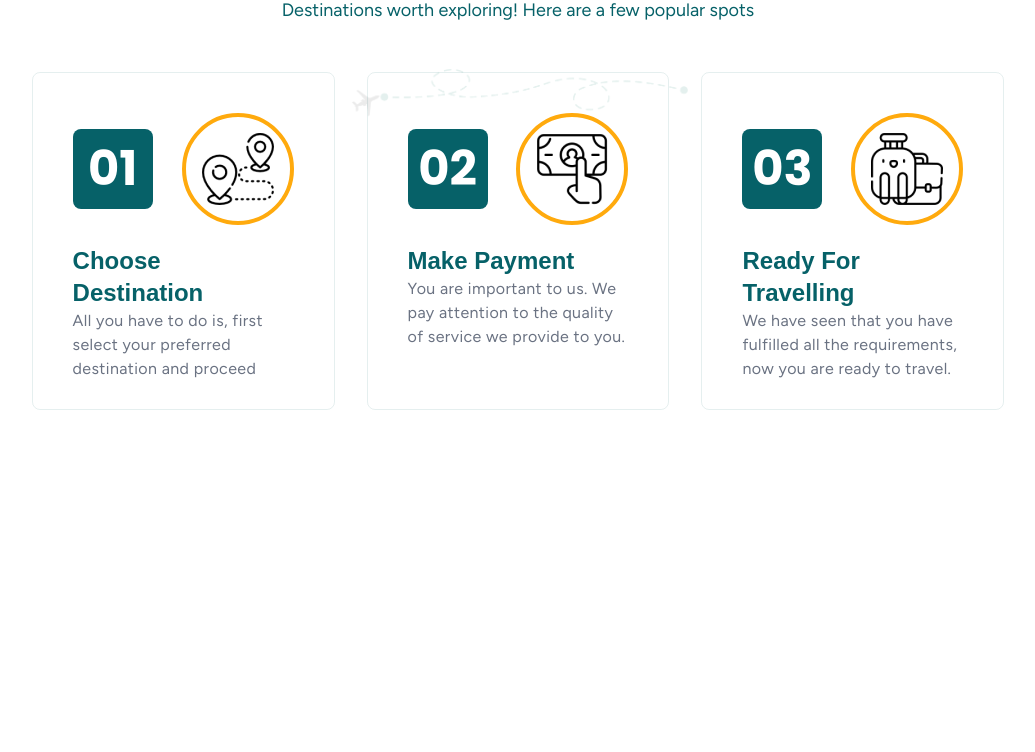
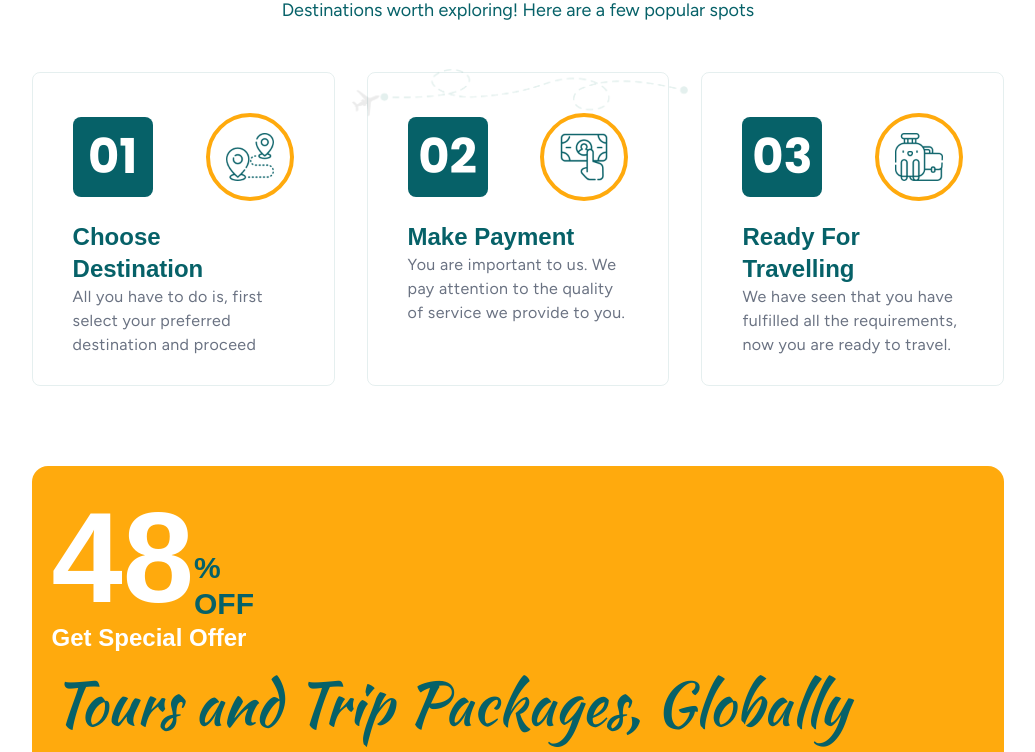
Before and after one commit to Jisap/traveller-website, a React (Vite) app: page / in a window 1280 px wide. Shown: the part 2000-2752 px from the top of the page, without its empty margins (122-1157 px from the left). Before the commit the page ends 2618 px from the top, so only its background shows below. Built offline with nearby package versions, Linux system fonts and the light colour scheme; a web font is replaced by a local one.

Commit message:
feat: Add BookingSteps component with a special offer banner and foundational global styles including themes, fonts, and animations.

```diff
--- a/src/Components/Index/BookingSteps/BookingSteps.jsx
+++ b/src/Components/Index/BookingSteps/BookingSteps.jsx
@@ -53,6 +53,7 @@ const BookingSteps = () => {
         <div className="pb-20">
           <div className="grid grid-cols-1 md:grid-cols-2 lg:grid-cols-3 gap-8">
             {stepsData.map((step) => (
+              // steps cards
               <div key={step.id} className="steps-card p-10 pb-7 hover:shadow-xl border border-secondary/10 rounded-lg hover:translate-y-2 transition-all duration-300">
                 <div className="flex justify-between items-center gap-3">
                   <span className="text-5xl font-bold bg-secondary w-20 h-20 rounded-lg flex items-center justify-center text-white">
@@ -77,6 +78,36 @@ const BookingSteps = () => {
             ))}
           </div>
         </div>
+
+        <div className="SpecialOfferBanner bg-yellow flex flex-wrap items-center justify-center lg:justify-between text-center lg:text-start px-5 py-7 rounded-2xl">
+          <div className="flex items-end">
+            <h1 className="text-9xl font-bold text-white ">
+              48
+            </h1>
+
+            <div className="text-3xl font-extrabold text-secondary">
+              <h5>%</h5>
+              <h5>OFF</h5>
+            </div>
+          </div>
+
+          <div>
+            <h5 className="text-white font-semibold text-2xl">
+              Get Special Offer
+            </h5>
+
+            <h1 className="text-5xl md:text-6xl text-title mt-5 text-secondary">
+              Tours and Trip Packages, Globally
+            </h1>
+          </div>
+
+          <div className="mt-5">
+            <Mainbtn
+              text="Discover More"
+              className="discover-btn"
+            />
+          </div>
+        </div>
       </div>
     </>
   )
--- a/src/index.css
+++ b/src/index.css
@@ -526,3 +526,21 @@ img {
   width: 100%;
   border-radius: 100px 30px 100px 30px;
 }
+
+.steps-icon img {
+  max-width: 48px;
+  width: 100%;
+  /* Cambia el color del icono */
+  filter: brightness(0) saturate(100%) invert(25%) sepia(21%) saturate(4469%) hue-rotate(154deg) brightness(93%) contrast(95%)
+}
+
+.SpecialOfferBanner .text-title {
+  font-family: var(--font-kaushan);
+}
+
+.SpecialOfferBanner {
+  background-image: url(../src/assets/Index//BookingSteps/Banner-bg.png);
+  background-repeat: no-repeat;
+  background-size: contain;
+  background-position: bottom;
+}
```
